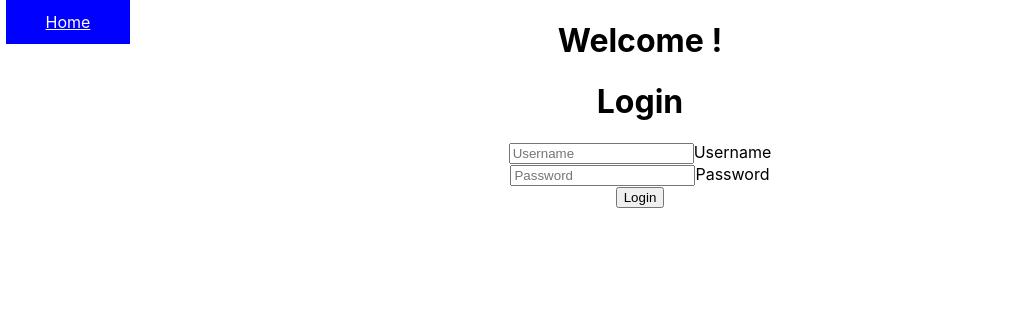
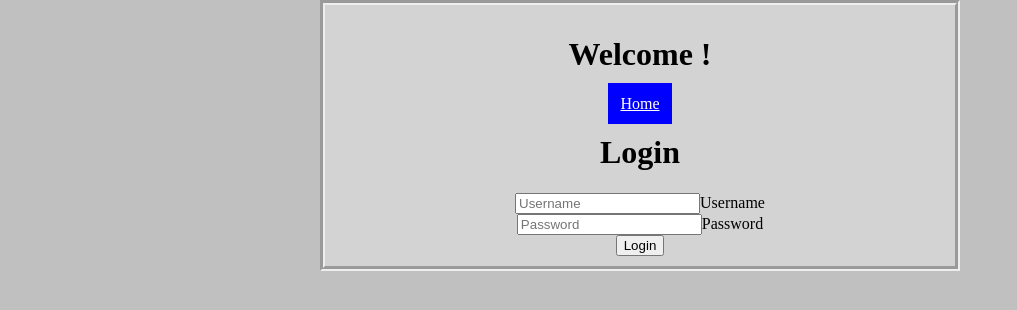
Before and after one commit to nkdmiller/stock-report-redux, a React (Create React App) app in the folder client/: page /login in a window 1280 px wide. Shown: the top 310 px of the page, without its empty margins (0-1017 px from the left). Built offline with nearby package versions, Linux system fonts and the light colour scheme; no server answers.

Commit message:
Created seperate components for nav links and added styling

```diff
--- a/client/src/Styling.css
+++ b/client/src/Styling.css
@@ -1,4 +1,7 @@
-
+body {
+   background-color: silver;
+   font-family: 'Playfair Display', serif;
+}
 .stock-table {
   margin-left:25%;
   margin-right:25%;
@@ -10,7 +13,32 @@
   margin: 0 6px 6px;
   background: blue;
   color: white;
-  top: 0;
-  left: 0;
-  position: fixed;
 }
+
+.button-green{
+  background-color: silver;
+    color: black;
+    border: 2px solid #4CAF50;
+}
+.big-button-green{
+  background-color: silver;
+    color: black;
+    border: 2px solid #4CAF50;
+    font-size: 1em;
+}
+.button-green:hover{
+    background-color: #4CAF50;
+    color: white;
+}
+.big-button-green:hover{
+    background-color: #4CAF50;
+    color: white;
+}
+.App{
+  margin-left:25%;
+  margin-right:25%;
+  padding: 10px;
+  border: 5px;
+  background-color: lightgray;
+  border-style: groove;
+}
--- /dev/null
+++ b/client/src/components/HomeLink.js
@@ -0,0 +1,18 @@
+import React, { Component } from 'react';
+import {
+  BrowserRouter as Router,
+  Route,
+  Link,
+  Redirect,
+  NavLink
+} from 'react-router-dom'
+const HomeLink = props => {
+	return(
+		    <NavLink
+		      to='/'
+		      exact
+		      className = "link"
+		    >Home</NavLink>
+		   )
+}
+export default HomeLink;
--- /dev/null
+++ b/client/src/components/LoginLink.js
@@ -0,0 +1,18 @@
+import React, { Component } from 'react';
+import {
+  BrowserRouter as Router,
+  Route,
+  Link,
+  Redirect,
+  NavLink
+} from 'react-router-dom'
+const LoginLink = props => {
+	return(
+		    <NavLink
+		      to='/login'
+		      exact
+		      className = "link"
+		    >Login</NavLink>
+		   )
+}
+export default LoginLink;
--- /dev/null
+++ b/client/src/components/LogoutLink.js
@@ -0,0 +1,18 @@
+import React, { Component } from 'react';
+import {
+  BrowserRouter as Router,
+  Route,
+  Link,
+  Redirect,
+  NavLink
+} from 'react-router-dom'
+const LogoutLink = props => {
+	return(
+		    <NavLink
+		      to='/'
+		      exact
+		      className = "link"
+		    >Logout</NavLink>
+		   )
+}
+export default LogoutLink;
--- /dev/null
+++ b/client/src/components/SignupLink.js
@@ -0,0 +1,18 @@
+import React, { Component } from 'react';
+import {
+  BrowserRouter as Router,
+  Route,
+  Link,
+  Redirect,
+  NavLink
+} from 'react-router-dom'
+const SignupLink = props => {
+	return(
+		    <NavLink
+		      to='/signup'
+		      exact
+		      className = "link"
+		    >Login</NavLink>
+		   )
+}
+export default SignupLink;
--- a/client/src/containers/Navbar.js
+++ b/client/src/containers/Navbar.js
@@ -9,40 +9,27 @@ import {
   NavLink
 } from 'react-router-dom'
 import { connect } from 'react-redux';
-const LoginLink = () =>
-		    <NavLink
-		      to='/login'
-		      exact
-		      className = "link"
-		    >Login</NavLink>;
-const SignupLink = () =>
-		    <NavLink
-		      to='/signup'
-		      exact
-		      className = "link"
-		    >Signup</NavLink>;
-const LogoutLink = () =>
-		    <NavLink
-		      to='/'
-		      exact
+import LoginLink from '../components/LoginLink'
+import LogoutLink from '../components/LogoutLink'
+import SignupLink from '../components/SignupLink'
+import HomeLink from '../components/HomeLink'
 
-		    >Logout</NavLink>;
-const HomeLink = () =>
-		    <NavLink
-		      to='/'
-		      exact
-		      className = "link"
-		    >Home</NavLink>;
 class Navbar extends Component {
-	state = { user: "Nate" };
   render() {
+  	let signup =
+  		<Route exact path="/" component={SignupLink} />
+  	let login =
+		<Route exact path="/" component={LoginLink} />
+	if (this.props.currentUser){
+		login = <Route exact path="/" component={LogoutLink} />
+		signup = ""
+	}
     return (
     	<>
     		<h1>Welcome {this.props.currentUser}!</h1>
-    		<HomeLink/>
-		    <Route path="/user" component={LogoutLink} />
-		    <Route exact path="/" component={SignupLink} />
-		    <Route exact path="/" component={LoginLink} />
+    		<Route exact path="/login" component={HomeLink}/>
+		    {login}
+		    {signup}
 		</>
 
     );
```
